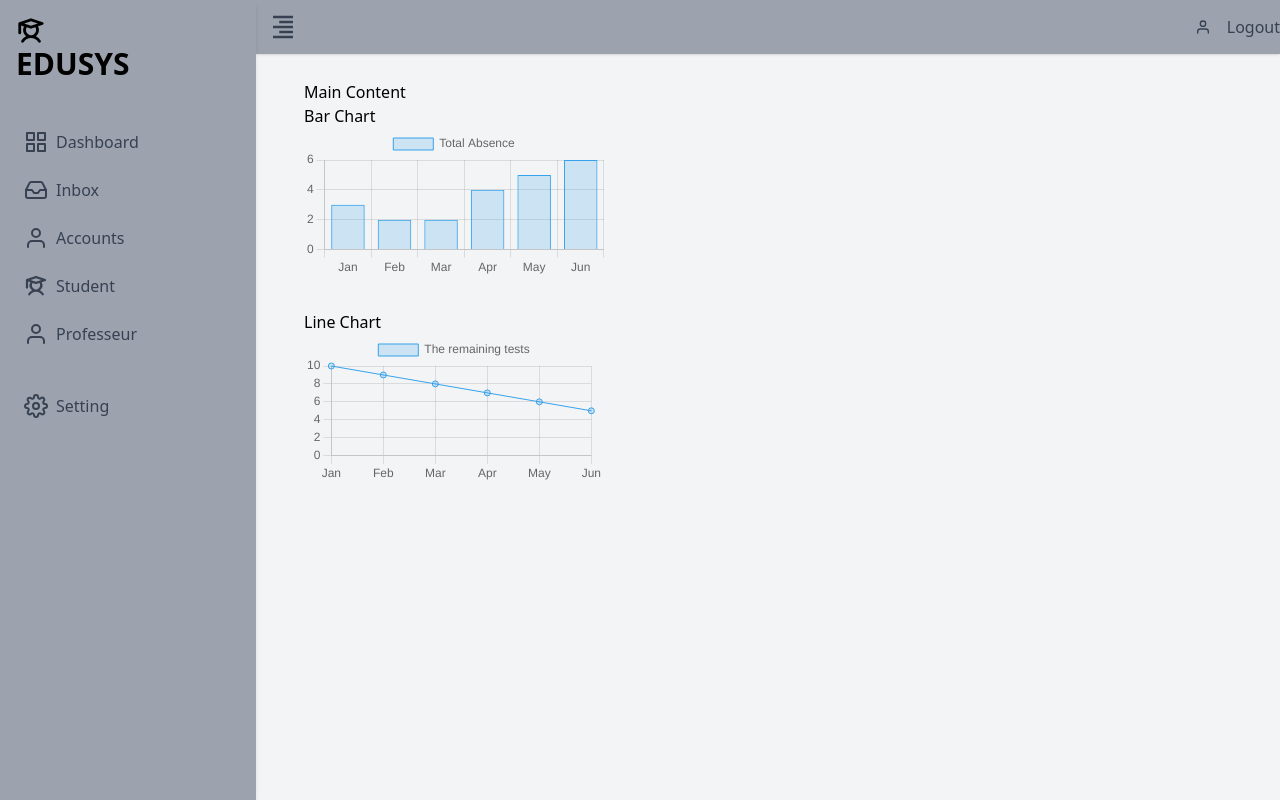
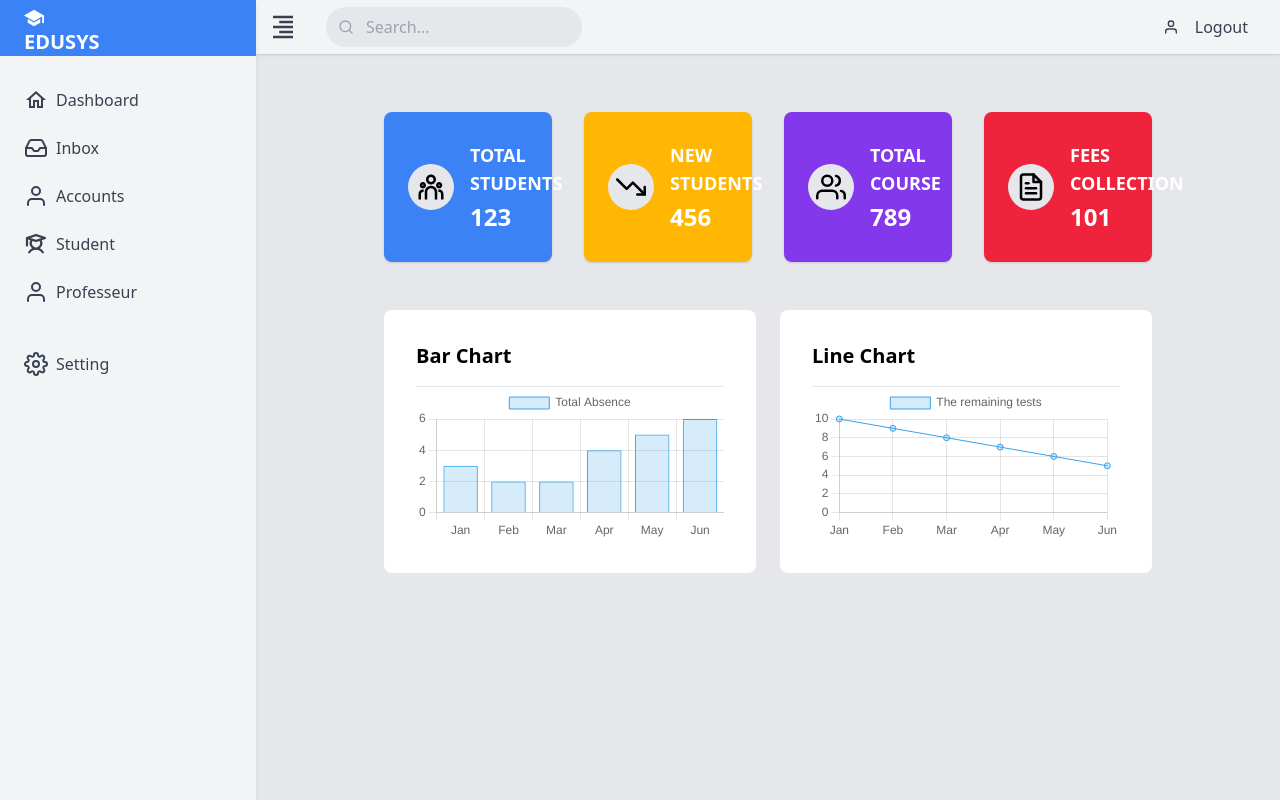
Before and after one commit to Saidkour/projetschools, a React (Vite) app in the folder frontend/: page /Admin/dashboard in a window 1280 px wide. Built offline with nearby package versions, Linux system fonts and the light colour scheme.

Commit message:
add dashboard

```diff
--- a/frontend/src/App.jsx
+++ b/frontend/src/App.jsx
@@ -9,6 +9,9 @@ import Professeur from "./components/admin/Pages/professeur/Professeur.jsx";
 import AllStudent from "./components/admin/Pages/student/AllStudent.jsx";
 import EditStudent from "./components/admin/Pages/student/EditStudent.jsx";
 import AddStudent from "./components/admin/Pages/student/AddStudent.jsx";
+import Inbox from "./components/admin/Pages/Inbox.jsx";
+import Accounts from "./components/admin/Pages/Accounts.jsx";
+import Settings from "./components/admin/Pages/Settings.jsx";
 
 function App() {
     return (
@@ -21,12 +24,15 @@ function App() {
                 {/* <Route path="/student/dashboard" element={<Dashboard />} /> */}
                 <Route path="/Admin/dashboard" element={<AdminDash />}>
                     <Route index element={<DashboardHome />} />
+                    <Route path="/Admin/dashboard/inbox" element={<Inbox />} />
+                    <Route path="/Admin/dashboard/accounts" element={<Accounts />} />
                     <Route path="/Admin/dashboard/student" element={<Student />}>
                         <Route index element={<AllStudent />} />
                         <Route path="/Admin/dashboard/student/edit" element={<EditStudent/>} />
                         <Route path="/Admin/dashboard/student/add" element={<AddStudent/>} />
                     </Route>
                     <Route path="/Admin/dashboard/Professeur" element={<Professeur />} />
+                    <Route path="/Admin/dashboard/Settings" element={<Settings />} />
                 </Route>
             </Routes>
         </BrowserRouter>
--- a/frontend/src/components/admin/AdminDash.jsx
+++ b/frontend/src/components/admin/AdminDash.jsx
@@ -1,17 +1,16 @@
 import React, { useState } from "react";
 import { Link, Outlet } from "react-router-dom";
 import {
-    FiGrid,
     FiInbox,
     FiUser,
-    FiCalendar,
     FiSearch,
-    FiBarChart2,
-    FiFile,
     FiSettings,
 } from "react-icons/fi";
-import { BiDetail, BiAlignLeft, BiAlignRight } from "react-icons/bi";
+import {  BiAlignLeft, BiAlignRight } from "react-icons/bi";
 import { PiStudentBold } from "react-icons/pi";
+import { IoSchoolSharp } from "react-icons/io5";
+import { MdOutlineHome } from "react-icons/md";
+
 // import { Bar, Line } from "react-chartjs-2";
 import {
     Chart as ChartJS,
@@ -40,7 +39,7 @@ ChartJS.register(
 
 const Navbar = ({ open, setOpen }) => (
     <nav
-        className={`bg-gray-400 shadow fixed top-0 left-0 right-0 transition-all duration-300 ${
+        className={`bg-gray-100 shadow fixed top-0 left-0 right-0 transition-all duration-300 ${
             open ? "ml-64" : "ml-20"
         }`}
     >
@@ -60,8 +59,18 @@ const Navbar = ({ open, setOpen }) => (
                         </span>
                     )}
                 </button>
-            </div>
-            <div className="flex items-center">
+                <div className="relative ml-4">
+                    <div className="absolute inset-y-0 left-0 pl-3 flex items-center pointer-events-none">
+                        <FiSearch className="text-gray-400" />
+                    </div>
+                    <input
+                        type="text"
+                        className="pl-10 pr-4 py-2 w-64 rounded-full  bg-gray-200 text-gray-200 placeholder-gray-400  transition"
+                        placeholder="Search..."
+                    />
+                </div>
+                  </div>
+            <div className="flex items-center pr-8">
                 <a href="#" className="text-gray-700 hover:text-gray-900 mx-4">
                     <FiUser />
                 </a>
@@ -74,9 +83,9 @@ const Navbar = ({ open, setOpen }) => (
 );
 
 const Menus = [
-    { title: "Dashboard", icon: <FiGrid />, to: "/admin/dashboard"},
-    { title: "Inbox", icon: <FiInbox />, to: "/inbox" },
-    { title: "Accounts", icon: <FiUser />, to: "/accounts" },
+    { title: "Dashboard", icon: <MdOutlineHome />      , to: "/admin/dashboard"},
+    { title: "Inbox", icon: <FiInbox />, to: "/admin/dashboard/inbox" },
+    { title: "Accounts", icon: <FiUser />, to: "/admin/dashboard/accounts" },
     // { title: "Notes", icon: <FiCalendar />, to: "/notes" },
     // { title: "Todolist", icon: <BiDetail />, to: "/todolist" },
     // { title: "Search", icon: <FiSearch />, to: "/search" },
@@ -88,19 +97,19 @@ const Menus = [
         to: "/admin/dashboard/student",
     },
     { title: "Professeur", icon: <FiUser />, to: "/admin/dashboard/Professeur" },
-    { title: "Setting", icon: <FiSettings />, to: "/setting", gap: true },
+    { title: "Setting", icon: <FiSettings />, to: "/admin/dashboard/settings", gap: true },
 ];
 
 const Sidebar = ({ open }) => (
     <div
-        className={`bg-gray-400 shadow-md fixed top-0 left-0 h-screen transition-width duration-300 ${
+        className={`bg-gray-100 shadow-md fixed top-0 left-0 h-screen transition-width duration-300 ${
             open ? "w-64" : "w-20"
         }`}
     >
-        <div className="flex items-center p-4">
-            <a href="#" className="text-3xl font-bold ">
+        <div className={`px-6 py-2 flex items-center ${open ? "pb-0":"pb-7"}  bg-blue-500`}>
+            <a href="#" className={` ${open ? "text-xl" : "text-2xl"} font-black text-white `}>
                 <span>
-                    <PiStudentBold />
+                  <IoSchoolSharp />
                 </span>{" "}
                 {open && <span>EDUSYS</span>}{" "}
             </a>
@@ -124,7 +133,7 @@ export default function AdminDash() {
     const [open, setOpen] = useState(true);
     return (
         <>
-            <div className="min-h-screen bg-gray-100 flex">
+            <div className="min-h-screen bg-gray-200 flex">
                 <Navbar open={open} setOpen={setOpen} />
                 <div className="flex">
                     <Sidebar open={open} />
--- /dev/null
+++ b/frontend/src/components/admin/Pages/Accounts.jsx
@@ -0,0 +1,7 @@
+import React from 'react'
+
+export default function Accounts() {
+  return (
+    <div>Accounts</div>
+  )
+}
--- a/frontend/src/components/admin/Pages/DashboardHome.jsx
+++ b/frontend/src/components/admin/Pages/DashboardHome.jsx
@@ -1,5 +1,7 @@
 import React from 'react';
 import { Bar, Line } from 'react-chartjs-2';
+import { FiTrendingDown, FiUsers, FiFileText } from 'react-icons/fi';
+import { RiTeamLine } from 'react-icons/ri';
 
 function DashboardHome() {
   const dataBar = {
@@ -35,21 +37,61 @@ function DashboardHome() {
       },
     },
   };
+
   return (
-    <>
-     {/* Render your content directly here */}
-     <h1>Main Content</h1>
-     <div className="mb-8">
-       <h2>Bar Chart</h2>
+    <div className="p-20 pt-8">
+      <div className="grid grid-cols-1 md:grid-cols-2 lg:grid-cols-4 gap-8 mb-12">
+        <div className="bg-blue-500 p-6  shadow rounded-lg flex items-center" >
+          <div className="text-black bg-gray-200 p-2 rounded-full text-3xl mr-4">
+            <RiTeamLine />
+          </div>
+          <div>
+            <h3 className="text-lg font-semibold mb-1 text-white">TOTAL STUDENTS</h3>
+            <div className="text-2xl font-bold text-white">123</div>
+          </div>
+        </div>
+        <div className="bg-[#ffb703] p-6 shadow rounded-lg flex items-center" style={{ height: '150px' }}>
+          <div className="text-black bg-gray-200 p-2 rounded-full text-3xl mr-4">
+            <FiTrendingDown />
+          </div>
+          <div>
+            <h3 className="text-lg font-semibold mb-1 text-white">NEW STUDENTS</h3>
+            <div className="text-2xl font-bold text-white">456</div>
+          </div>
+        </div>
+        <div className="bg-[#8338ec] p-6 shadow rounded-lg flex items-center" style={{ height: '150px' }}>
+          <div className="text-black bg-gray-200 p-2 rounded-full text-3xl mr-4">
+            <FiUsers />
+          </div>
+          <div>
+            <h3 className="text-lg font-semibold mb-1 text-white">TOTAL COURSE</h3>
+            <div className="text-2xl font-bold text-white">789</div>
+          </div>
+        </div>
+        <div className="bg-[#ef233c] p-6 shadow rounded-lg flex items-center" style={{ height: '150px' }}>
+          <div className="text-black bg-gray-200 p-2 rounded-full text-3xl mr-4">
+            <FiFileText />
+          </div>
+          <div>
+            <h3 className="text-lg font-semibold mb-1 text-white">FEES COLLECTION</h3>
+            <div className="text-2xl font-bold text-white">101</div>
+          </div>
+        </div>
+      </div>
+      <div className=" grid grid-cols-1 md:grid-cols-2 gap-6">
+        <div className="mb-8 bg-white p-8 rounded-lg">
+          <h2 className="text-xl font-semibold mb-4">Bar Chart</h2>
+          <hr />
           <Bar data={dataBar} options={options} />
         </div>
-     <div>
-       <h2>Line Chart</h2>
+        <div className="mb-8 bg-white p-8 rounded-lg">
+          <h2 className="text-xl font-semibold mb-4">Line Chart</h2>
+          <hr />
           <Line data={dataLine} options={options} />
         </div>
-    </>
-
-  )
+      </div>
+    </div>
+  );
 }
 
-export default DashboardHome
+export default DashboardHome;
--- /dev/null
+++ b/frontend/src/components/admin/Pages/Settings.jsx
@@ -0,0 +1,7 @@
+import React from 'react'
+
+export default function Settings() {
+  return (
+    <div>Settings</div>
+  )
+}
--- a/frontend/src/components/admin/Pages/student/Student.jsx
+++ b/frontend/src/components/admin/Pages/student/Student.jsx
@@ -3,8 +3,12 @@ import { Outlet } from "react-router";
 
 export default function Student() {
     return (
-        <div>
-            <h1 className="text-2xl font-bold">Student</h1>
+        <div className="p-80 pt-20 ">
+            <div className="px-90 ">
+                <h1 className="text-2xl font-bold bg-gray-200 pr-20 pl-72 w-full text-center py-4">
+                    All Student
+                </h1>
+            </div>
             <Outlet />
         </div>
     );
--- a/frontend/src/components/student/Dashboard.jsx
+++ b/frontend/src/components/student/Dashboard.jsx
@@ -73,7 +73,7 @@ const Sidebar = ({ open, setOpen }) => (
       {Menus.map((menu, index) => (
         <li key={index} className={`px-6 py-2 flex items-center ${menu.gap ? 'mt-8' : 'mt-2'} text-gray-700 hover:text-gray-900`}>
           <span className="text-2xl mr-2">{menu.icon}</span>
-          {open && <span>{menu.title}</span>}
+          {open && <span> {menu.title}</span>}
         </li>
       ))}
     </ul>
```
Lines whose indentation alone changed are shown as unchanged.
